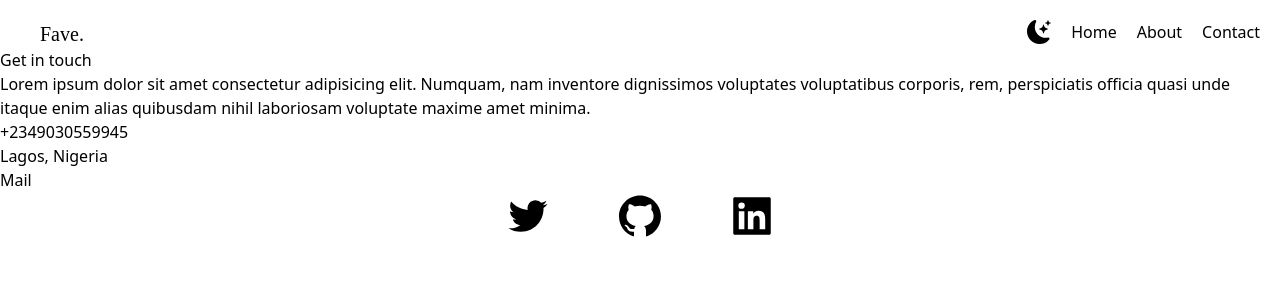
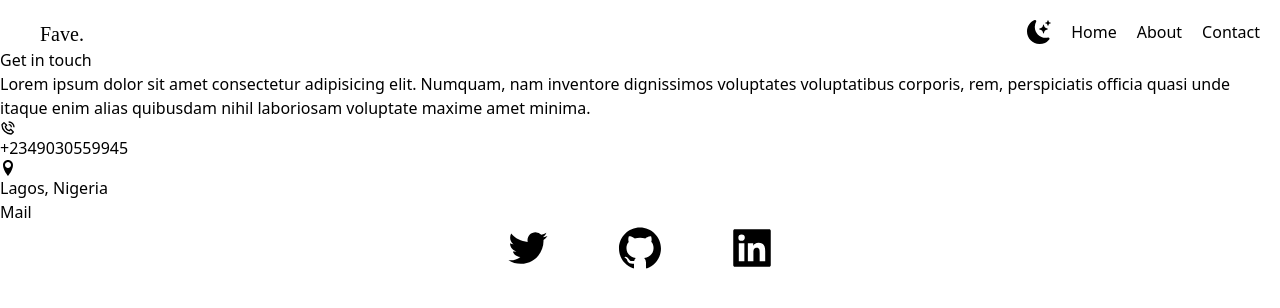
Before and after one commit to faveee/My-Portfolio, a React (Create React App) app: page /contactme in a window 1280 px wide. Shown: the top 308 px of the page. Built offline with nearby package versions, Linux system fonts and the light colour scheme; the HTML template or start-up script is replaced by a standard one.

Commit message:
New Changes

```diff
--- a/src/pages/ContactMe.jsx
+++ b/src/pages/ContactMe.jsx
@@ -1,5 +1,7 @@
 import React from "react";
 import { AiOutlineTwitter, AiFillGithub, AiFillLinkedin} from "react-icons/ai";
+import { BiPhoneCall } from "react-icons/bi";
+import { ImLocation } from "react-icons/im";
 
 function ContactMe() {
     return(
@@ -7,13 +9,13 @@ function ContactMe() {
 <div>
     <h3>Get in touch</h3>
     <p>Lorem ipsum dolor sit amet consectetur adipisicing elit. Numquam, nam inventore dignissimos voluptates voluptatibus corporis, rem, perspiciatis officia quasi unde itaque enim alias quibusdam nihil laboriosam voluptate maxime amet minima.</p>
-    <p>+2349030559945</p>
-    <p>Lagos, Nigeria</p>
+    <p><BiPhoneCall />+2349030559945</p>
+    <p><ImLocation />Lagos, Nigeria</p>
 </div>
 <div>
     <h2>Mail</h2>
     </div>
-    <div className="text-5xl flex justify-center gap-16">
+    <div className="text-5xl flex justify-center gap-16 text-gray-60">
 <AiOutlineTwitter />
 <AiFillGithub />
 <AiFillLinkedin />
```
